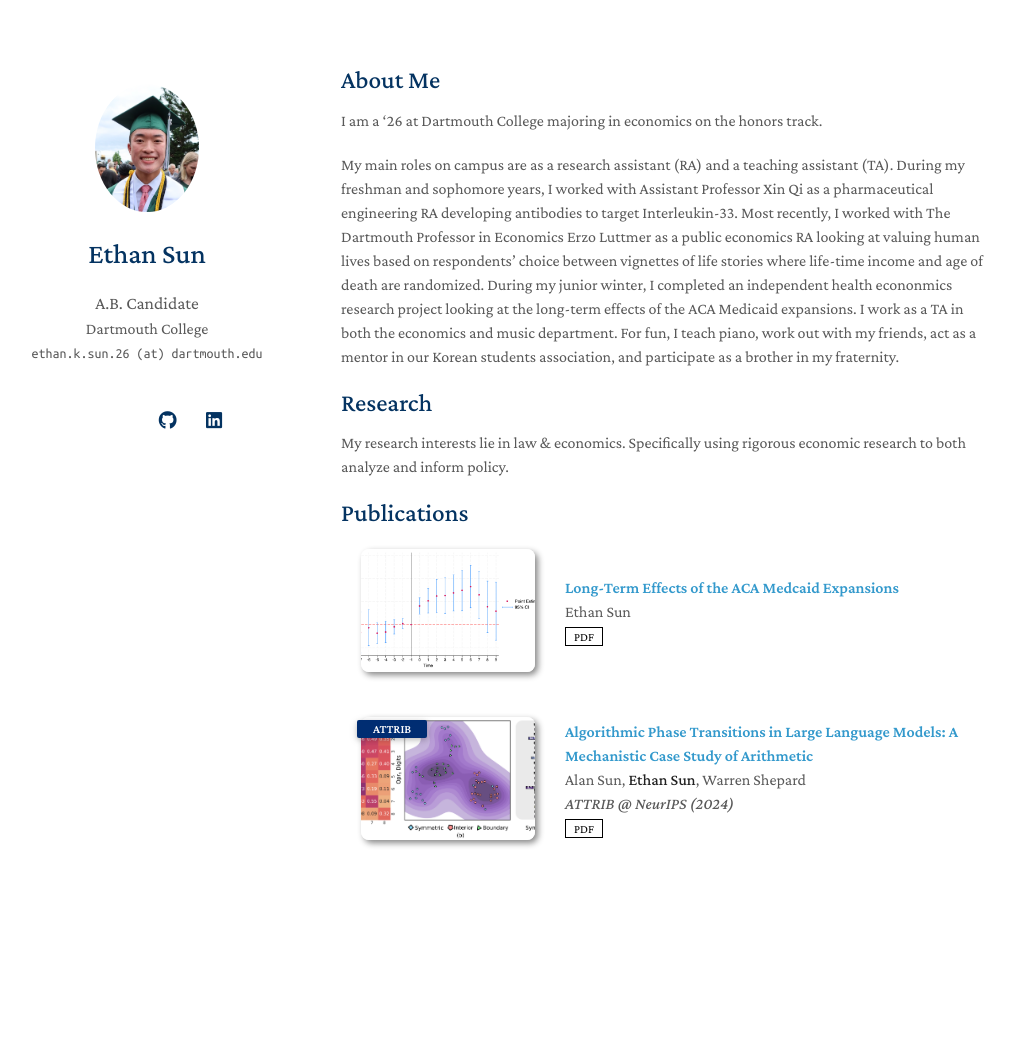
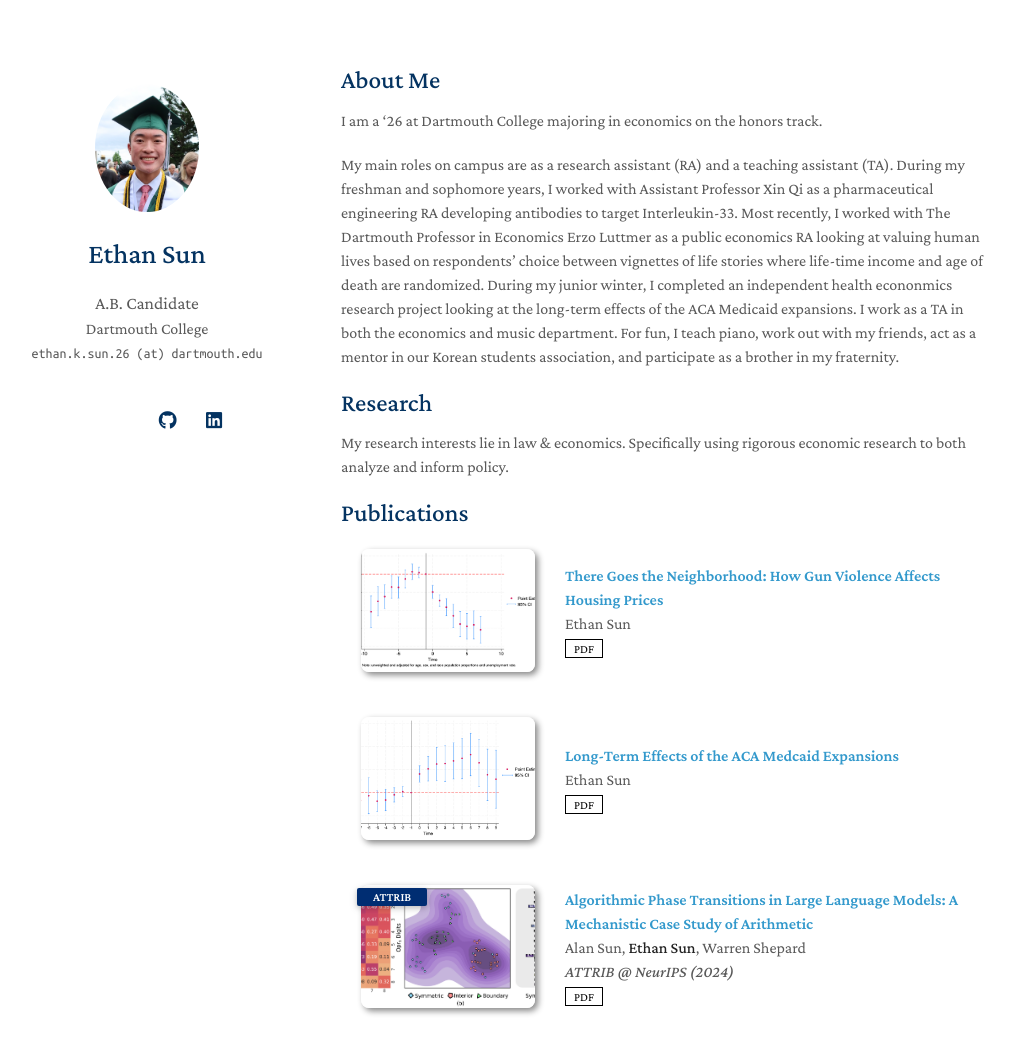
Before and after one commit to ethansun888/ethansun888.github.io, a Jekyll site: the page built from index.md, in a window 1280 px wide and 1142 px high. Shown: the top 1054 px of the window, without its empty margins (129-1144 px from the left). Built offline with Jekyll 4.4.1, drawn with Linux system fonts in a browser that asks for light colours; nearby versions of some CDN libraries; a style sheet for code colours, icons or effects is not loaded; our own code applies the rules of GitHub Pages for plain Markdown files.

Commit message:
newcvpub

```diff
--- a/_config.yml
+++ b/_config.yml
@@ -13,7 +13,7 @@ canonical: https://ethansun888.github.io
 # Links
 # If you don't need one of them, you may delete the corresponding line.
 google_scholar: https://scholar.google.com/citations?user=rMbwAdMAAAAJ&hl=en&oi=sra
-cv_link: ./assets/files/Sun_Ethan_CV_Selected.pdf
+cv_link: ./assets/files/Sun_Ethan_CV_WEB.pdf
 github_link: https://github.com/ethansun888
 linkedin: https://www.linkedin.com/in/ethansun888
 
--- a/_data/publications.yml
+++ b/_data/publications.yml
@@ -1,4 +1,9 @@
 main:
+  - title: "There Goes the Neighborhood: How Gun Violence Affects Housing Prices"
+    authors: Ethan Sun
+    pdf: http://dx.doi.org/10.2139/ssrn.6065666
+    image: ./assets/img/hpi.png
+
   - title: "Long-Term Effects of the ACA Medcaid Expansions"
     authors: Ethan Sun
     pdf: https://papers.ssrn.com/sol3/papers.cfm?abstract_id=5197610
```
Also changed, not shown: assets/img/hpi.png (added), 2 other files.
